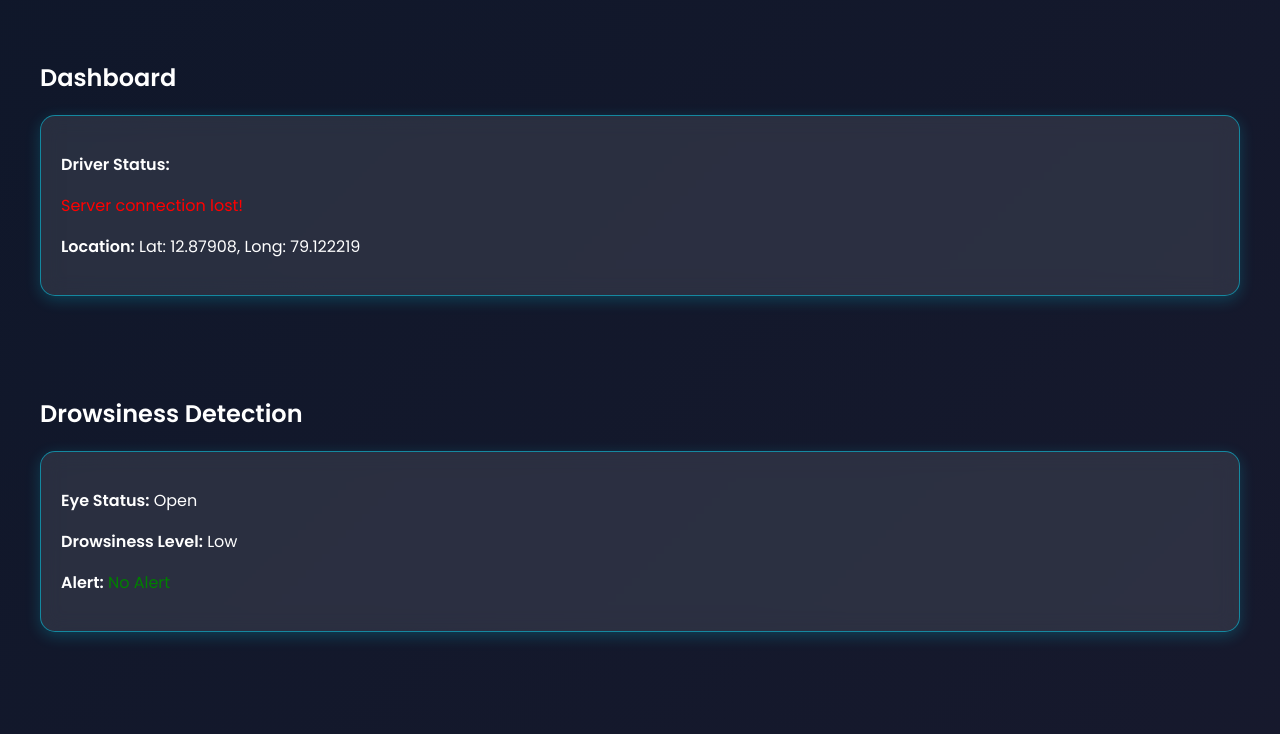
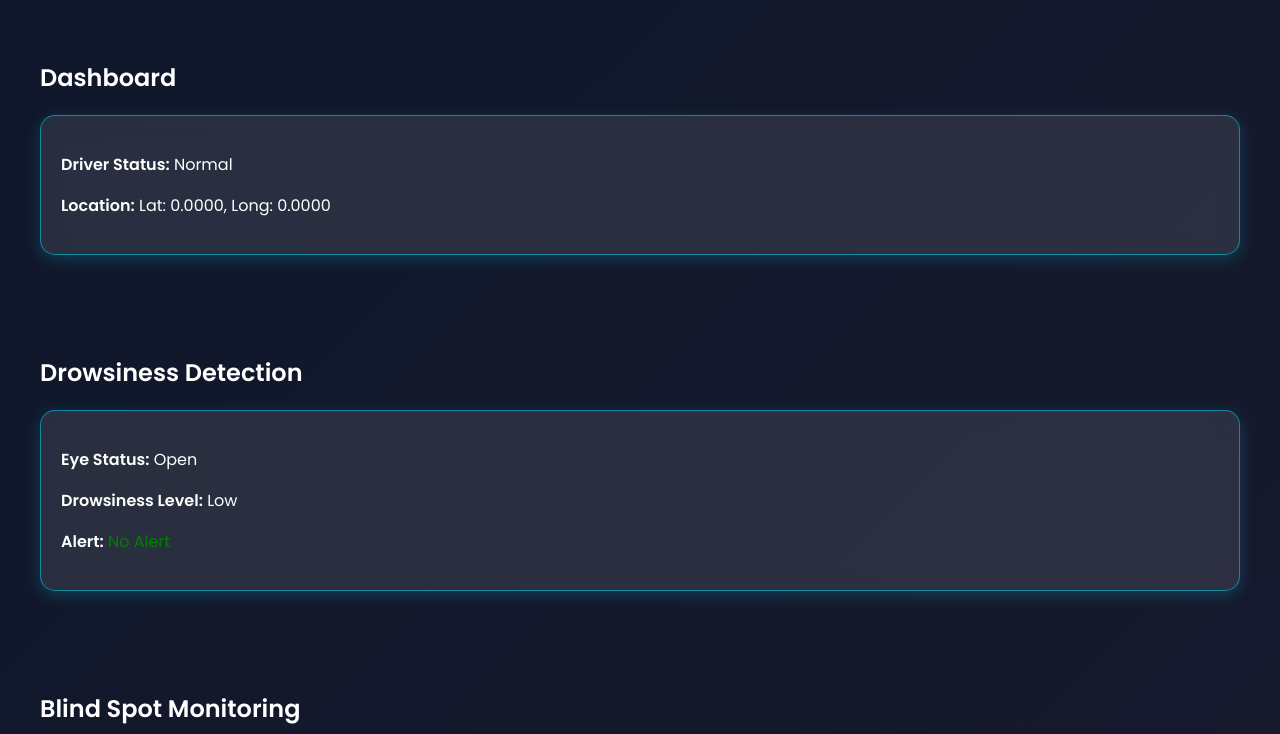
Before and after one commit to Balaji7010/model, a Flask app: page / in a window 1280 px wide. Shown: the part 173-907 px from the top of the page. Run offline with Flask 3, Linux system fonts and the light colour scheme; some libraries are stand-ins or nearby versions.

Commit message:
Update index.html

```diff
--- a/templates/index.html
+++ b/templates/index.html
@@ -216,10 +216,17 @@
     fetch('/status')
         .then(response => response.json())
         .then(data => {
+            console.log('Received Data:', data); // Debugging line
+
             if (!data) return;
 
-                    document.getElementById('driverStatus').textContent = data.driverStatus ?? "Unknown";
-                    document.getElementById('driverStatus').style.color = data.driverStatus === "Drowsy" ? "red" : "green";
+            let driverStatusElement = document.getElementById('driverStatus');
+            if (data.driverStatus) {
+                driverStatusElement.textContent = data.driverStatus;
+                driverStatusElement.style.color = data.driverStatus === "Drowsy" ? "red" : "green";
+            } else {
+                driverStatusElement.textContent = "Unknown";
+            }
 
             let latitude = data.gps?.latitude ?? 12.879080;
             let longitude = data.gps?.longitude ?? 79.122219;
@@ -233,9 +240,13 @@
         })
         .catch(error => {
             console.error('❌ Error fetching status:', error);
-            document.getElementById('driverStatus').innerHTML = '<p style="color: red;">Server connection lost!</p>';
+            let driverStatusElement = document.getElementById('driverStatus');
+            if (driverStatusElement) {
+                driverStatusElement.innerHTML = '<p style="color: red;">Server connection lost!</p>';
             }
-);
+        });
+}
+
         }
 
         // Fetch GPS data every 500ms for real-time updates
```
Lines whose indentation alone changed are shown as unchanged.
